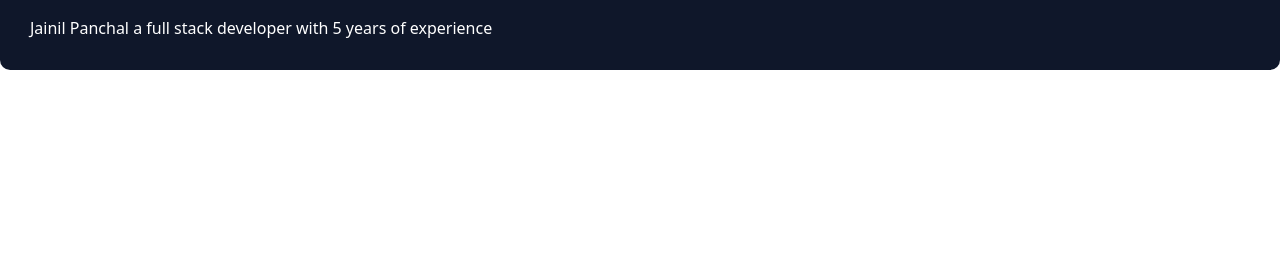
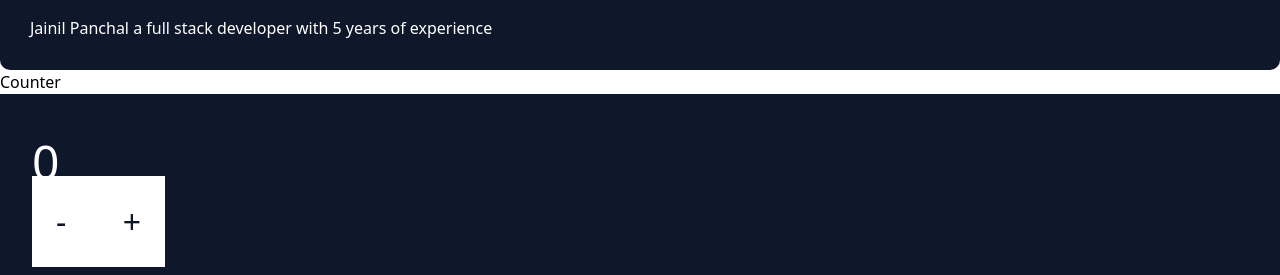
Before and after one commit to RajputKalpit/react-simple-cards, a React (Vite) app: page / in a window 1280 px wide. Shown: the part 1391-1666 px from the top of the page. Before the commit the page ends 1461 px from the top, so only its background shows below. Built offline with nearby package versions, Linux system fonts and the light colour scheme.

Commit message:
Make Counter Component

```diff
--- /dev/null
+++ b/src/Counter.css
@@ -0,0 +1,14 @@
+.counter{
+    background-color: #0f172a;
+    color: #fff;
+    padding: 2rem;
+}
+.counter__display{
+    font-size: 3rem;
+}
+.counter__increase,.counter__decrease{
+    font-size: 2rem;
+    color: #0f172a;
+    padding: 1.5rem;
+    background-color: #fff;
+}
--- /dev/null
+++ b/src/Counter.jsx
@@ -0,0 +1,29 @@
+import React, { useState } from "react";
+import './Counter.css';
+
+let Counter = () => {
+
+    let [count, setCount] = useState(0);
+
+    return(
+    <>
+    <div className="counter w-3/6">
+        <div className="counter__display text-center"> {count} </div>
+        <div className="counter__buttons flex justify-evenly">
+        <a href="javascript:;" className="counter__decrease flex align-center justify-center" onClick={()=>{
+            if(count > 0){
+                setCount(count-1)
+            }
+            }}> - </a>
+            <a href="javascript:;" className="counter__increase flex align-center justify-center" onClick={()=>{
+                setCount(count+1)
+
+            }}> + </a>
+
+        </div>
+    </div>
+    </>
+    )
+}
+
+export default Counter;
--- a/src/main.jsx
+++ b/src/main.jsx
@@ -1,6 +1,7 @@
 import React from 'react'
 import ReactDOM from 'react-dom/client'
 import App from './App.jsx'
+import Counter from './Counter.jsx'
 import './index.css'
 import data from './Info.jsx'
 import Title from './Title.jsx'
@@ -14,5 +15,9 @@ ReactDOM.createRoot(document.getElementById('root')).render(
       return <App key={item.id} img={item.image} name={item.name} intro={item.intro}/>
     })}
     </div>
+    <Title title="Counter" />
+    <div className='flex justify-center'>
+    <Counter />
+    </div>
   </>,
 )
```
